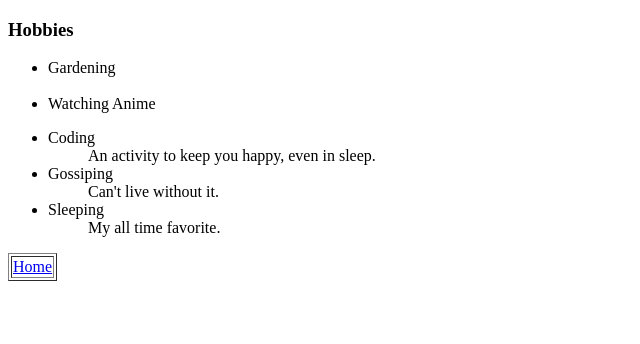
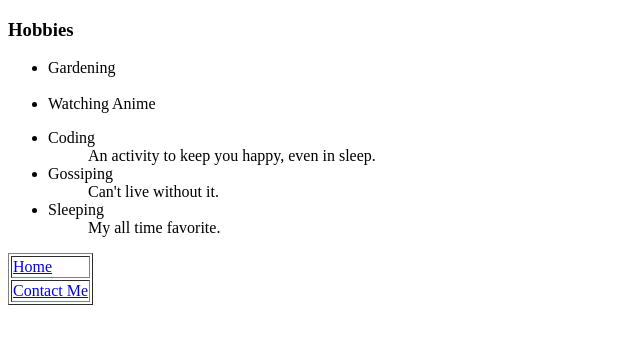
Before and after one commit to 7532112357/html_project1, a plain HTML site: page hobbies/index.html in a window 1280 px wide. Shown: the whole page, without its empty margins (0-640 px from the left). Drawn offline with Linux system fonts and the light colour scheme.

Commit message:
Update index.html

```diff
--- a/hobbies/index.html
+++ b/hobbies/index.html
@@ -34,6 +34,9 @@
       <tr>
         <td><a href="../html_project1/index.html">Home</a></td>
       </tr>
+      <tr>
+        <td><a href="../html_project1/contactMe/index.html">Contact Me</a></td>
+      </tr>
     </table>
   </body>
 </html>
```
